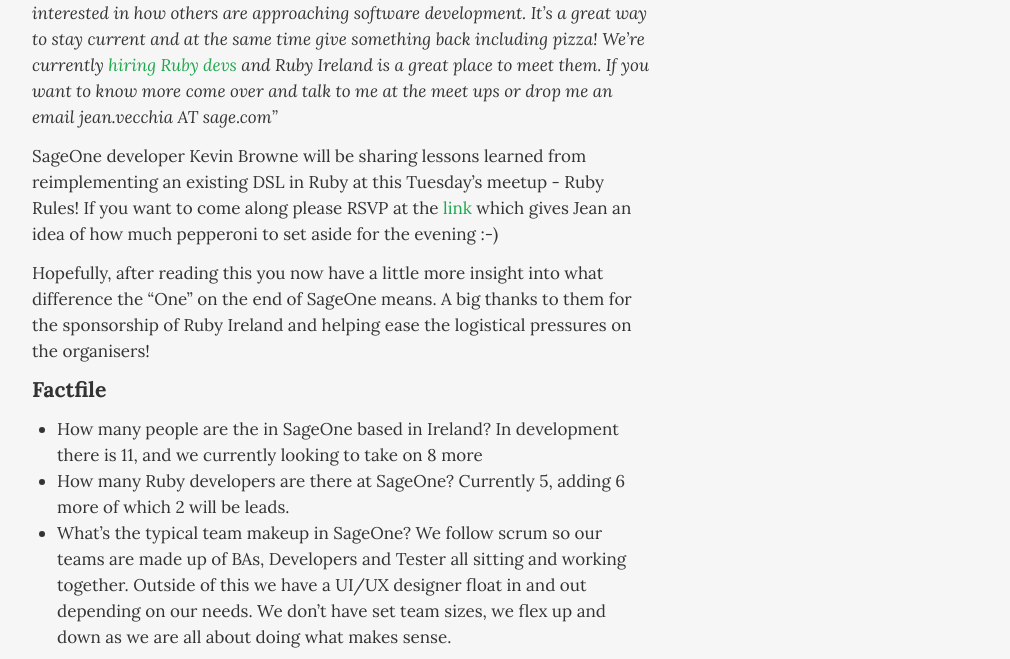
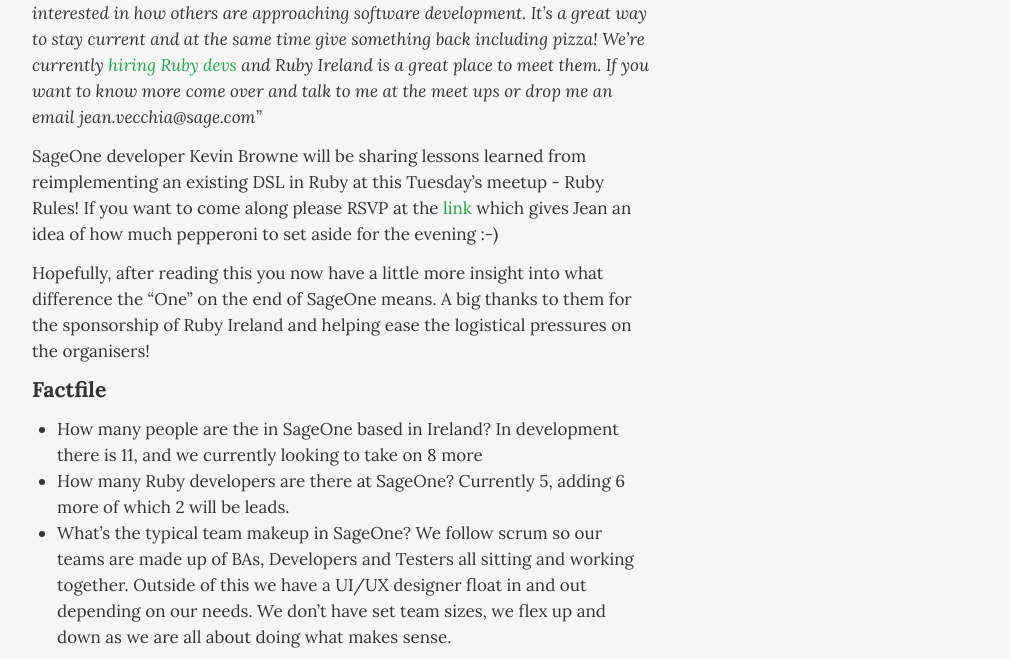
Before and after one commit to rubyireland/rubyireland.github.com, a Jekyll site: the page built from _posts/2013-10-15-snapshot-of-a-ruby-ireland-sponsor-sageone-ireland.markdown, in a window 1280 px wide. Shown: the part 819-1478 px from the top of the page, without its empty margins (138-1148 px from the left). Built offline with Jekyll 4.4.1, drawn with Linux system fonts in a browser that asks for light colours; Markdown is read by kramdown in place of the engine named in the settings.

Commit message:
Fixed typos.

```diff
--- a/_posts/2013-10-15-snapshot-of-a-ruby-ireland-sponsor-sageone-ireland.markdown
+++ b/_posts/2013-10-15-snapshot-of-a-ruby-ireland-sponsor-sageone-ireland.markdown
@@ -36,7 +36,7 @@ at the same time give something back including pizza! We're currently
 [hiring Ruby devs](http://www.rubyjobs.ie/?search=sageone) and Ruby
 Ireland is a great place to meet them. If you
 want to know more come over and talk to me at the meet ups or drop me an
-email jean.vecchia AT sage.com"_
+email jean.vecchia@sage.com"_
 
 
 SageOne developer Kevin Browne will be sharing lessons learned from
@@ -58,7 +58,7 @@ pressures on the organisers!
 * How many Ruby developers are there at SageOne? Currently 5, adding 6
   more of which 2 will be leads.
 * What's the typical team makeup in SageOne? We follow scrum so our teams are
-made up of BAs, Developers and Tester all sitting and working together.
+made up of BAs, Developers and Testers all sitting and working together.
 Outside of this we have a UI/UX designer float in and out depending on
 our needs. We don’t have set team sizes, we flex up and down as we are
 all about doing what makes sense.
```
